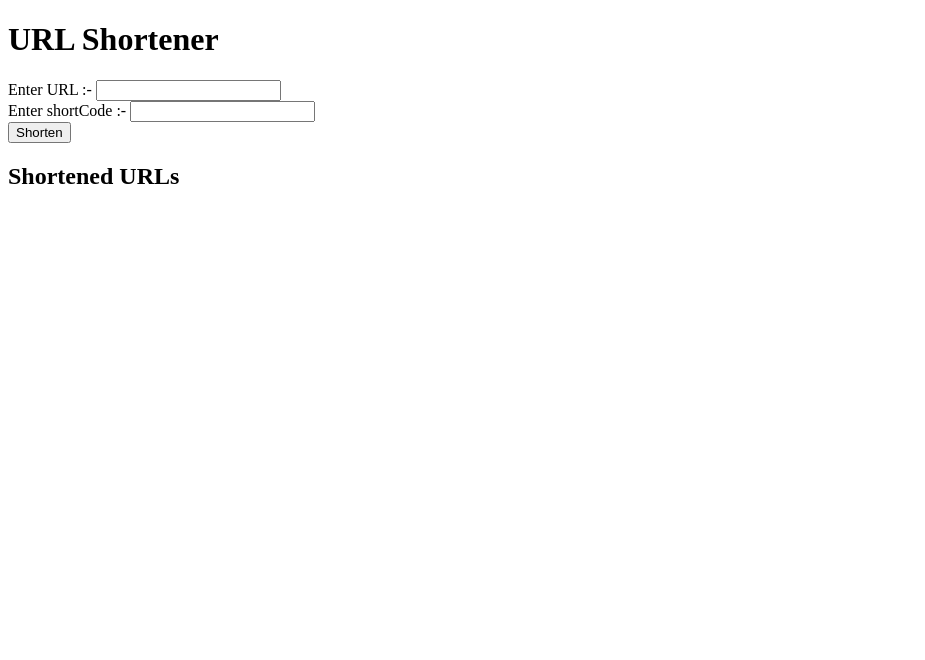
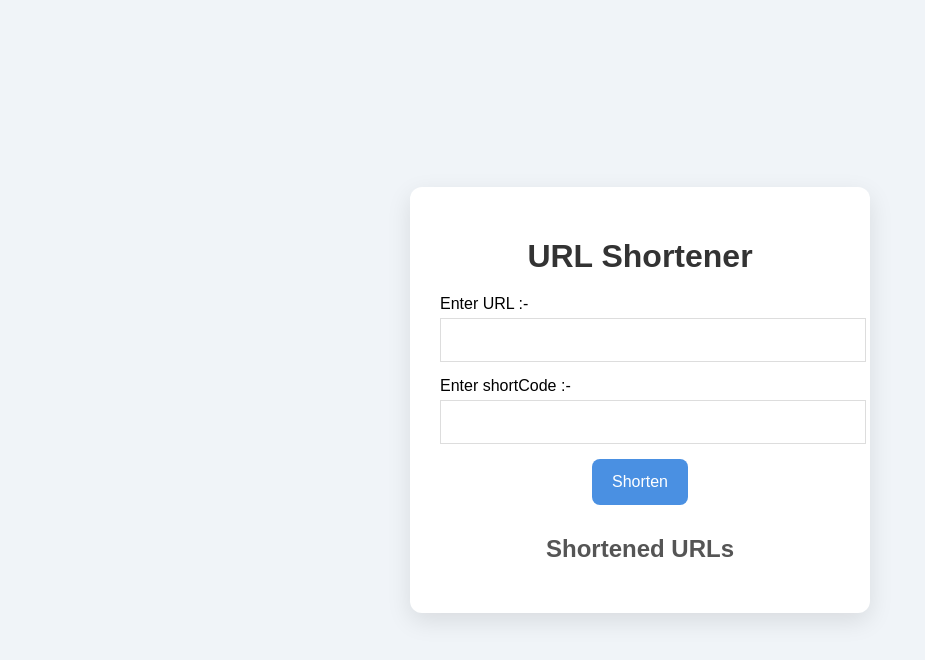
Before and after one commit to CoolShivas/026--URL_Shortener, a website: page shorterURL/index.html in a window 1280 px wide. Shown: the whole page, without its empty margins (0-925 px from the left). Drawn offline with Linux system fonts and the light colour scheme.

Commit message:
Creation of style  CSS file and connected with index html file.

```diff
--- a/shorterURL/index.html
+++ b/shorterURL/index.html
@@ -3,6 +3,7 @@
 <head>
     <meta charset="UTF-8">
     <meta name="viewport" content="width=device-width, initial-scale=1.0">
+    <link rel="stylesheet" href="style.css">
     <title>ShorterURL</title>
 </head>
 <body>
--- /dev/null
+++ b/shorterURL/style.css
@@ -0,0 +1,101 @@
+body{
+    font-family: 'Poppins', sans-serif;
+    background-color: #f0f4f8;
+    display: flex;
+    justify-content: center;
+    align-items: center;
+    height: 100vh;
+    margin: 0;
+}
+
+.container{
+    background-color: #fff;
+    padding: 30px;
+    border-radius: 12px;
+    -webkit-border-radius: 12px;
+    -moz-border-radius: 12px;
+    -ms-border-radius: 12px;
+    -o-border-radius: 12px;
+    box-shadow: 0 8px 24px rgba(0, 0,0,0.1);
+    width: 400px;
+    text-align: center;
+}
+
+h1{
+    color: #333;
+    margin-bottom: 20px;
+}
+
+form div{
+    margin-bottom: 15px;
+    text-align: left;
+}
+
+label{
+    font-weight: 500;
+    margin-bottom: 5px;
+    display: block;
+}
+
+input[type="url"],
+input[type="text"]{
+    width : 100%;
+    padding: 12px;
+    border: 1px solid #ddd;
+    font-size: 1rem;
+}
+
+button{
+    background-color: #4a90e2;
+    color: #fff;
+    padding: 14px 20px;
+    border: none;
+    border-radius: 8px;
+    -webkit-border-radius: 8px;
+    -moz-border-radius: 8px;
+    -ms-border-radius: 8px;
+    -o-border-radius: 8px;
+    font-size: 1rem;
+    cursor: pointer;
+    transition: background-color 0.3s ease;
+    -webkit-transition: background-color 0.3s ease;
+    -moz-transition: background-color 0.3s ease;
+    -ms-transition: background-color 0.3s ease;
+    -o-transition: background-color 0.3s ease;
+}
+
+button:hover{
+    background-color: #357ac9;
+}
+
+h2{
+    color:#555;
+    margin-top: 30px;
+}
+
+ul{
+    list-style: none;
+    padding: 0;
+}
+
+li{
+    background-color: #fafafa;
+    margin: 10px 0;
+    padding: 12px;
+    border-radius: 8px;
+    -webkit-border-radius: 8px;
+    -moz-border-radius: 8px;
+    -ms-border-radius: 8px;
+    -o-border-radius: 8px;
+    box-shadow: 0 2px 10px rgba(0, 0,0,0.05);
+}
+
+li a{
+    color: #4a90e2;
+    text-decoration: none;
+    font-weight: 500;
+}
+
+li a:hover{
+    text-decoration: underline;
+}
```
